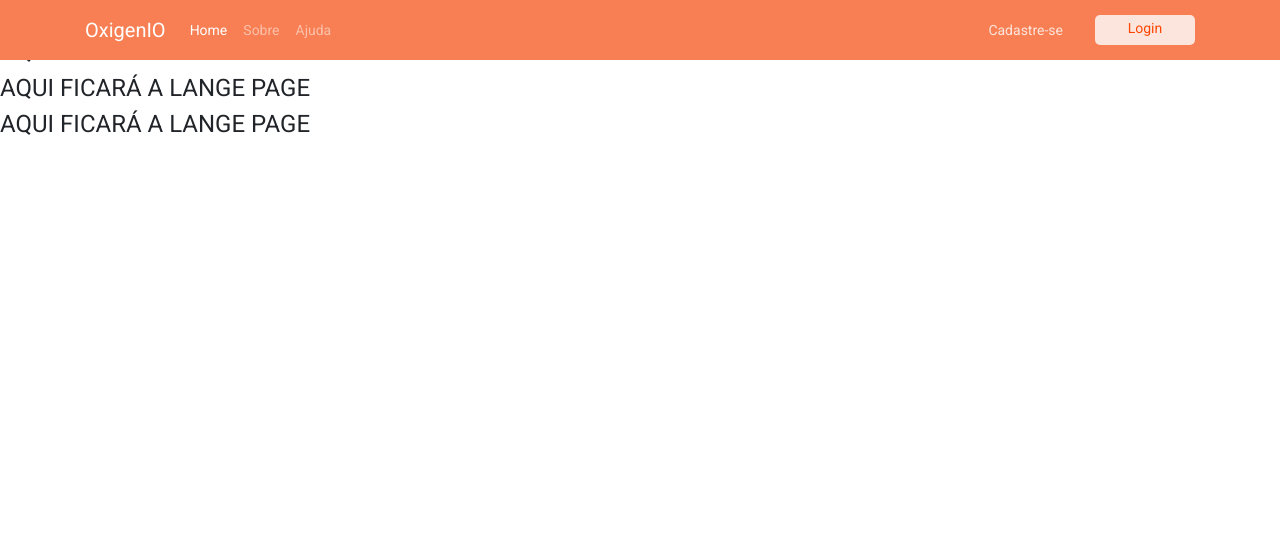
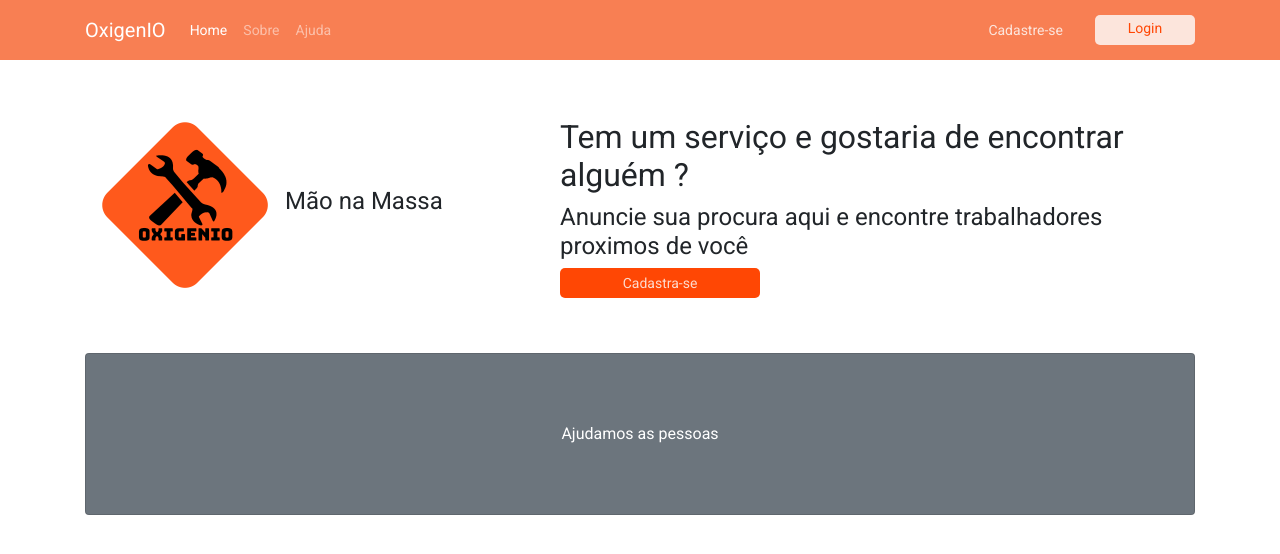
Before and after one commit to brunozn/OxinenIO_API_REST, a React (Create React App) app: page / in a window 1280 px wide. Shown: the top 554 px of the page. Built offline with nearby package versions, Linux system fonts and the light colour scheme.

Commit message:
Colocando alguma coisa na pagina home

```diff
--- a/src/components/navbar/navbar.css
+++ b/src/components/navbar/navbar.css
@@ -37,5 +37,4 @@
 .but:hover{
   background-color:#ff4704d0;
   color: white;
-
 }
--- a/src/pages/home/index.js
+++ b/src/pages/home/index.js
@@ -1,15 +1,36 @@
 import React from 'react';
-//import './style.css';
-
+import './style.css';
+import homeImage from '../../assets/logo.png';
 
 export default function Home() {
 
   return (
     <>
-    <h4> AQUI FICARÁ A LANGE PAGE</h4>
-    <h4> AQUI FICARÁ A LANGE PAGE</h4>
-    <h4> AQUI FICARÁ A LANGE PAGE</h4>
-    <h4> AQUI FICARÁ A LANGE PAGE</h4>
-     </>
+    <div className="container my-5">
+
+      <div className="row align-items-center my-5">
+
+
+      <div className="col-lg-5 imge">
+          <img src={homeImage} alt="home" />
+          <h4> Mão na Massa</h4>
+        </div>
+
+        <div className="col-lg-7">
+          <h2 className="home-h2">Tem um serviço e gostaria de encontrar alguém ? </h2>
+          <h4 className="font-weight-light">Anuncie sua procura aqui e encontre trabalhadores proximos de você</h4>
+          <button className="btn but2" href="#">Cadastra-se</button>
+        </div>
+
+
+      </div>
+
+      <div className="card text-white bg-secondary my-10 py-5 text-center">
+        <div className="card-body">
+          <p className="text-white m-0">Ajudamos as pessoas </p>
+        </div>
+      </div>
+    </div>
+  </>
   );
 }
--- /dev/null
+++ b/src/pages/home/style.css
@@ -0,0 +1,34 @@
+.home-h2{
+    margin-top: 10%;
+}
+
+@media(max-width: 800px){
+    .home-h2{
+        margin-top: 5%;
+    }
+}
+.imge{
+    margin-top: 5%;
+    display: flex;
+    align-items: center;
+}
+
+.but2{
+    width: 200px;
+    height: 30px;
+    background: #ff4704;
+    backdrop-filter: blur(4px);
+    border-radius: 5px;
+    border-style: none;
+    color:rgba(253, 253, 253, 0.81);
+    font-family: Roboto;
+    font-style: normal;
+    font-weight: normal;
+    font-size: 14px;
+    line-height: 5px;
+    text-decoration: none;
+  }
+  .but2:hover{
+    background-color:#db4b16d0;
+    color: white;
+  }
```
